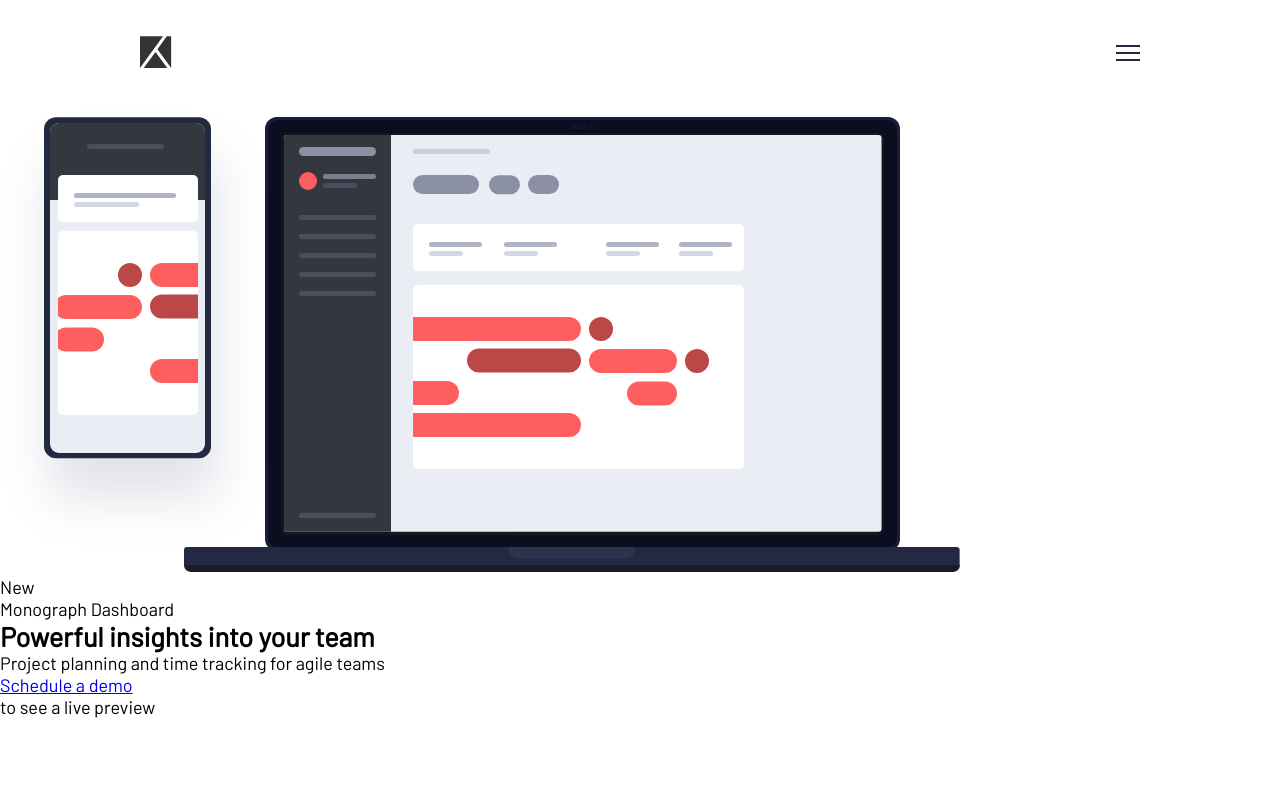
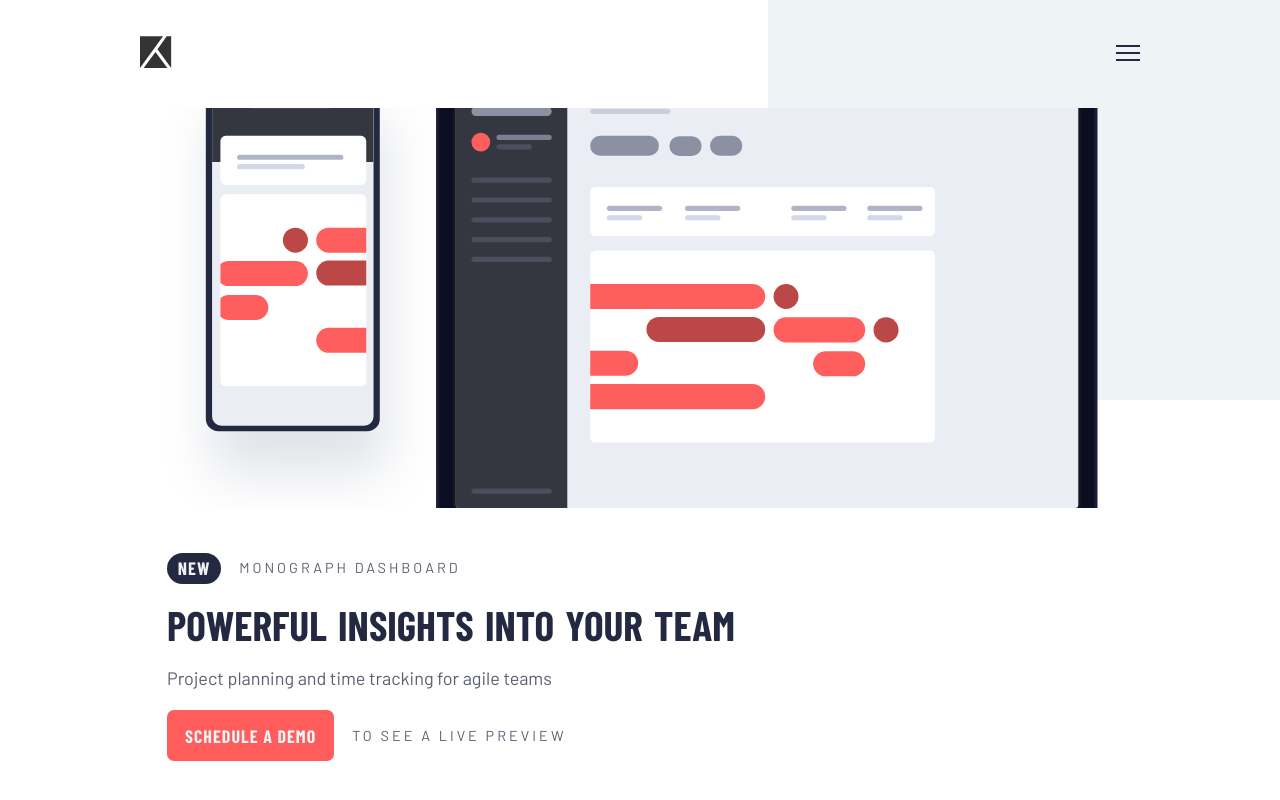
Before and after one commit to Carlos-Marte/project-tracking-intro-component-master, a website: page index.html in a window 1280 px wide. Drawn offline with nearby package versions, Linux system fonts and the light colour scheme; files whose address does not match are found by name.

Commit message:
Adding main styles

```diff
--- a/index.html
+++ b/index.html
@@ -72,26 +72,30 @@
   </header>
 
   <main class="main">
+    <div class="main__content">
       <section class="hero">
-      <img src="-./images/illustration-devices.svg" alt="Hero image" loading="lazy" class="hero__img">
+        <img src="./images/illustration-devices.svg" alt="Hero image" loading="lazy" class="hero__img">
       </section>
 
-    <section class="main__content">
-      <div class="main__texts">
+      <div class="shape"></div>
+
+      <section class="main__texts">
+        <div class="main__container">
           <p class="paragraph paragraph--new">New</p>
           <p class="paragraph paragraph-f-letters">Monograph Dashboard</p>
         </div>
 
-      <div class="main__texts">
+        <div class="main__container main__container--f-column">
           <h1 class="heading-1">Powerful insights into your team</h1>
           <p class="paragraph">Project planning and time tracking for agile teams</p>
         </div>
 
-      <div class="main__demo">
+        <div class="main__container">
           <a href="#" class="button">Schedule a demo</a>
           <p class="paragraph paragraph-f-letters">to see a live preview</p>
         </div>
       </section>
+    </div>
   </main>
 </body>
 
--- a/src/scss/pages/_main.scss
+++ b/src/scss/pages/_main.scss
@@ -1,4 +1,65 @@
 body {
     font-family: $font-family;
     font-size: $font-size;
+    color: $dark-grayish-blue;
 }
+
+.main__content {
+    @include max-width;
+    display: flex;
+    flex-direction: column;
+    gap: 2.5em;
+}
+
+.hero {
+    width: 100%;
+    height: 30vh;
+    position: relative;
+    overflow: hidden;
+}
+
+.hero__img {
+    width: 100%;
+    height: 100%;
+    object-fit: cover;
+    object-position: left;
+    position: absolute;
+    transform: translate(2%);
+}
+
+.shape {
+    width: 40%;
+    min-height: 50vh;
+    position: absolute;
+    top: 0;
+    right: 0;
+    z-index: -1;
+    border-radius: 0 0 0 50px;
+    background: $light-grayish-blue;
+}
+
+.main__texts {
+    padding: 0 1.5em;
+    display: flex;
+    flex-direction: column;
+    gap: 1em;
+}
+
+.main__container {
+    display: flex;
+    // flex-wrap: wrap;
+    justify-content: left;
+    align-items: center;
+    gap: 1em;
+}
+
+.main__container--f-column {
+    flex-direction: column;
+    align-items: unset;
+}
+
+@media only screen and (min-width: 530px) {
+    .hero {
+        height: 50vh;
+    }
+}
```
Also changed, not shown: src/css/style.css, 1 other file. Lines whose indentation alone changed are shown as unchanged.
